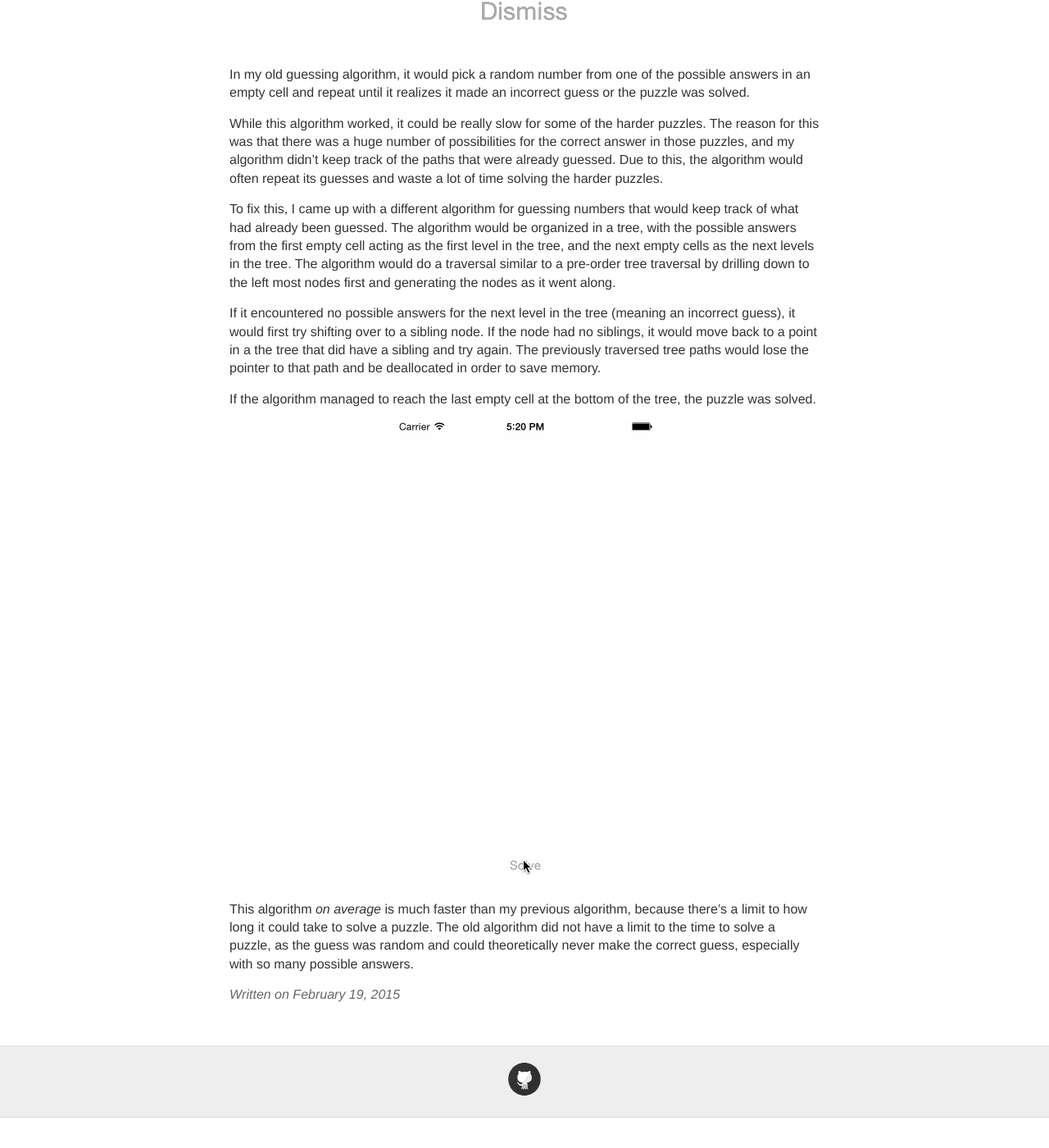
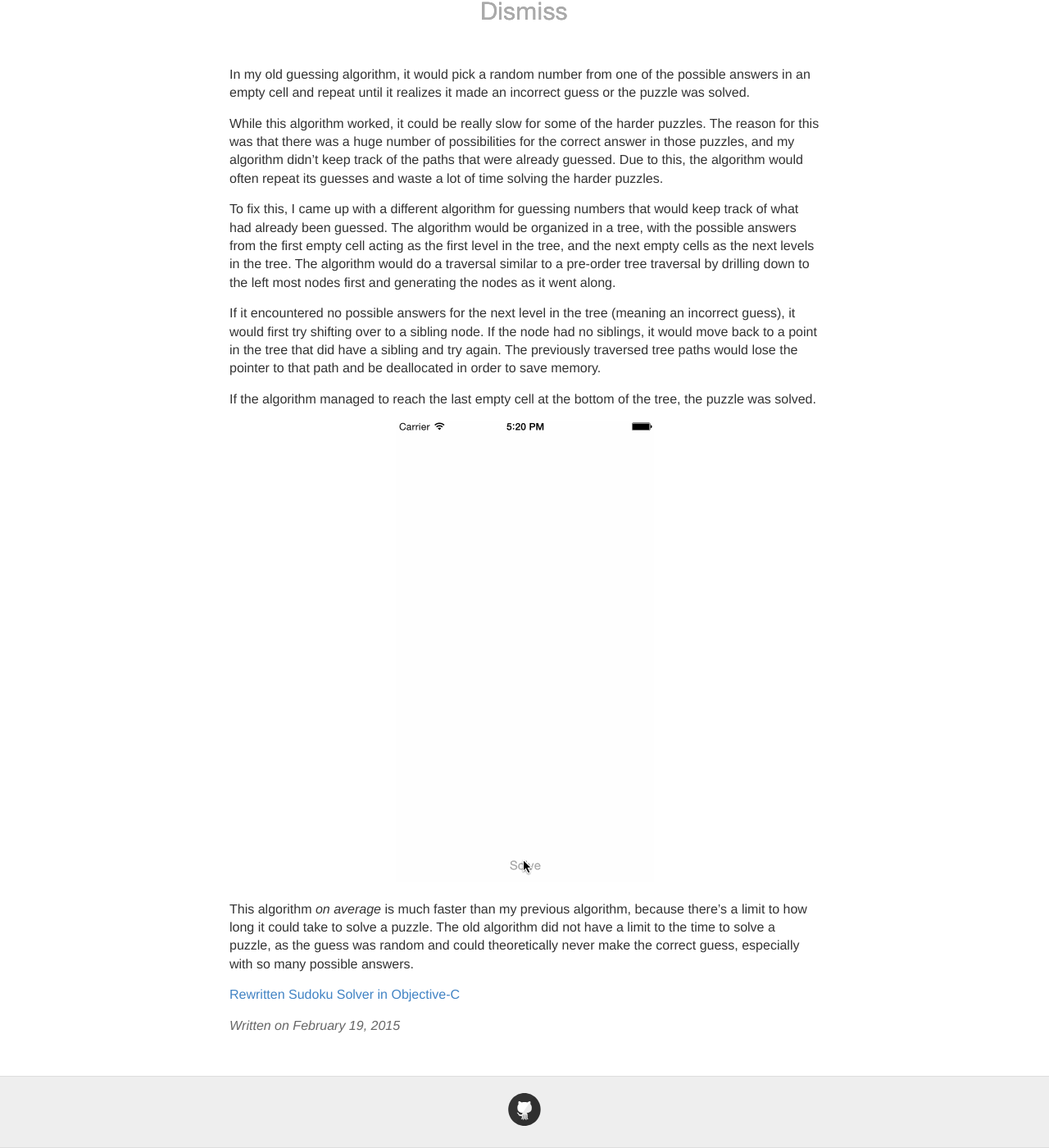
Before and after one commit to trentyou/trentyou.github.io, a Jekyll site: the page built from _posts/2015-2-19-Using a Tree To Solve Sudoku.md, in a window 1280 px wide and 1400 px high, scrolled down 1527 px. Shown: the whole window at 82% size. Built offline with Jekyll 4.4.1, drawn with Linux system fonts in a browser that asks for light colours; before the commit the page ends 2890 px from its top, so only the background shows below that.

Commit message:
Updated 2015-2-19-Using a Tree To Solve Sudoku.md

```diff
--- a/_posts/2015-2-19-Using a Tree To Solve Sudoku.md
+++ b/_posts/2015-2-19-Using a Tree To Solve Sudoku.md
@@ -20,7 +20,7 @@ While this algorithm worked, it could be really slow for some of the harder puzz
 
 To fix this, I came up with a different algorithm for guessing numbers that would keep track of what had already been guessed. The algorithm would be organized in a tree, with the possible answers from the first empty cell acting as the first level in the tree, and the next empty cells as the next levels in the tree. The algorithm would do a traversal similar to a pre-order tree traversal by drilling down to the left most nodes first and generating the nodes as it went along.
 
-If it encountered no possible answers for the next level in the tree (meaning an incorrect guess), it would first try shifting over to a sibling node. If the node had no siblings, it would move back to a point in a the tree that did have a sibling and try again. The previously traversed tree paths would lose the pointer to that path and be deallocated in order to save memory.
+If it encountered no possible answers for the next level in the tree (meaning an incorrect guess), it would first try shifting over to a sibling node. If the node had no siblings, it would move back to a point in the tree that did have a sibling and try again. The previously traversed tree paths would lose the pointer to that path and be deallocated in order to save memory.
 
 If the algorithm managed to reach the last empty cell at the bottom of the tree, the puzzle was solved.
 
@@ -31,3 +31,5 @@ If the algorithm managed to reach the last empty cell at the bottom of the tree,
 
 
 This algorithm _on average_ is much faster than my previous algorithm, because there's a limit to how long it could take to solve a puzzle. The old algorithm did not have a limit to the time to solve a puzzle, as the guess was random and could theoretically never make the correct guess, especially with so many possible answers.
+
+[Rewritten Sudoku Solver in Objective-C](https://github.com/trentyou/SudokuSolver-iOS)
```
